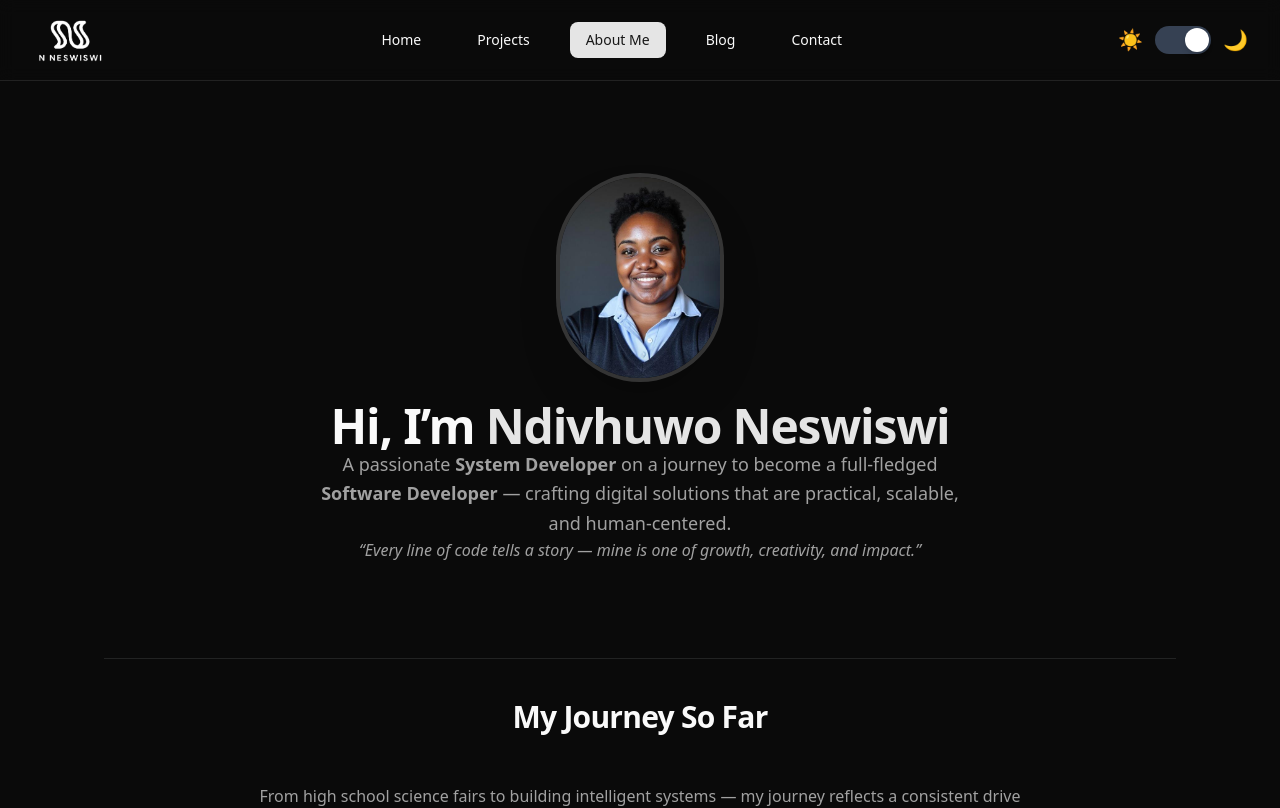
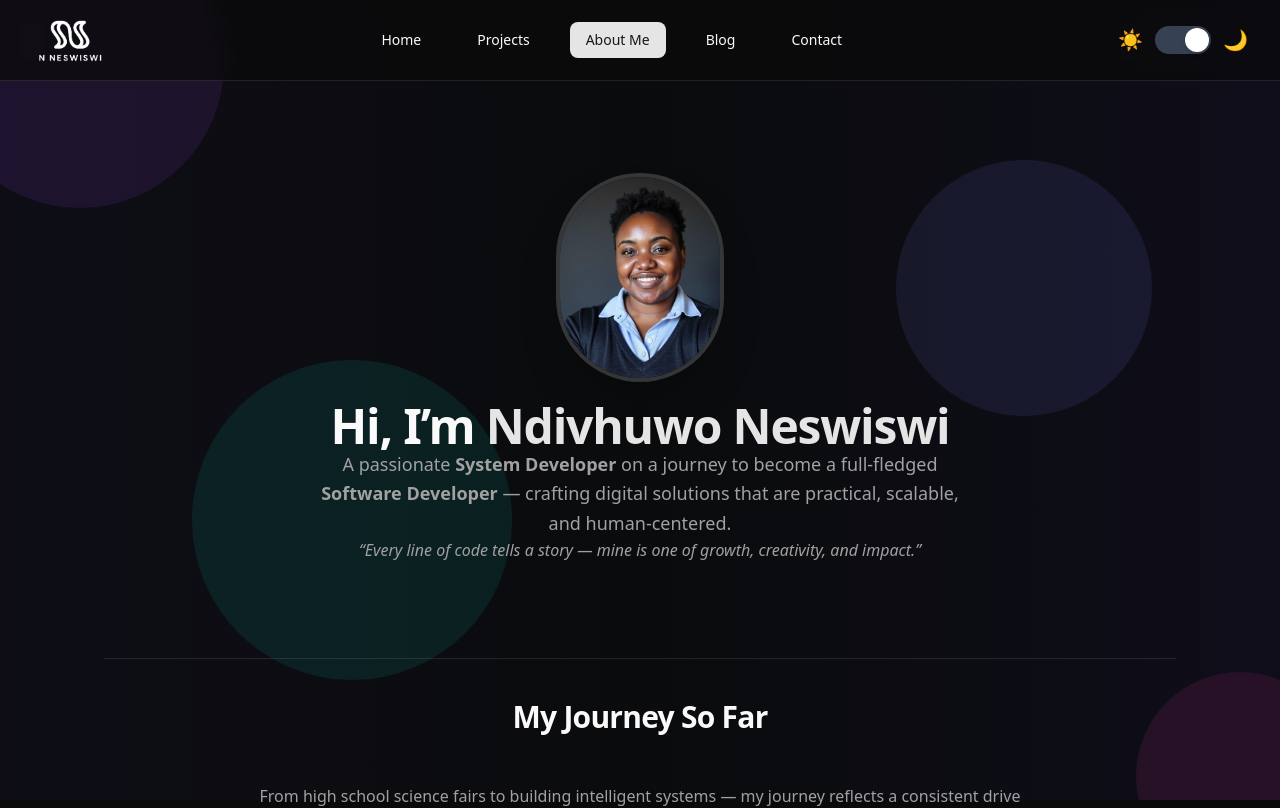
Before and after one commit to 23026475/N-Neswiswi, a Next.js app in the folder ndivhuwo-portfolio/: page /about in a window 1280 px wide. Shown: the top 808 px of the page. Built offline with nearby package versions, Linux system fonts and the light colour scheme.

Commit message:
Update About page layout and styling; add subtle background

```diff
--- a/ndivhuwo-portfolio/app/about/page.jsx
+++ b/ndivhuwo-portfolio/app/about/page.jsx
@@ -3,6 +3,7 @@
 import { motion } from "framer-motion";
 import Image from "next/image";
 import { Separator } from "@/components/ui/separator";
+import SubtleBackground from "@/components/SubtleBackground";
 import { Card, CardContent } from "@/components/ui/card";
 import {
   Code2,
@@ -110,6 +111,8 @@ export default function AboutPage() {
             </motion.div>
           </div>
 
+        {/* Subtle Background */}
+        <SubtleBackground />
           <h1 className="text-4xl md:text-5xl font-bold tracking-tight mt-6">
             Hi, I’m <span className="text-primary">Ndivhuwo Neswiswi</span>
           </h1>
```
